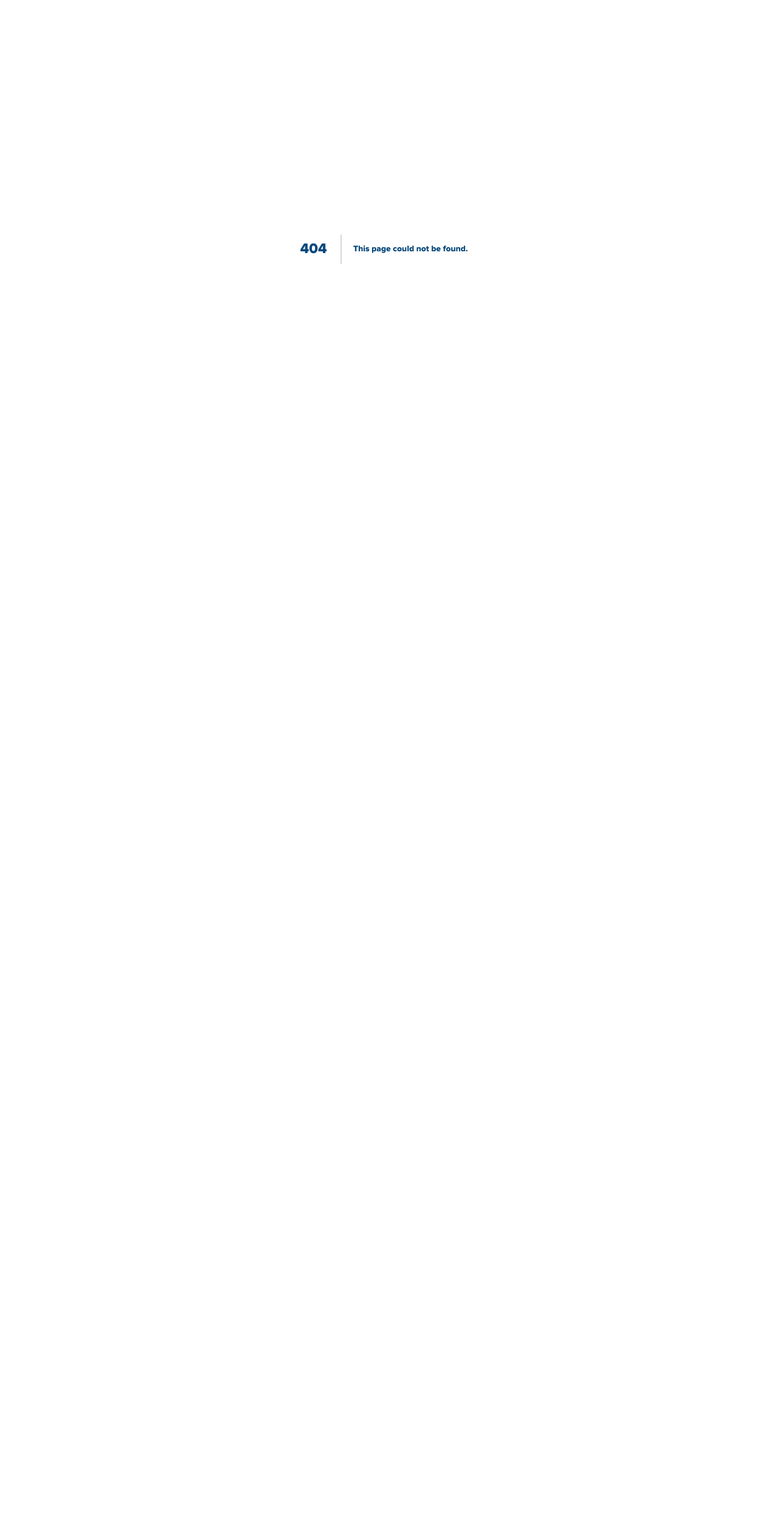
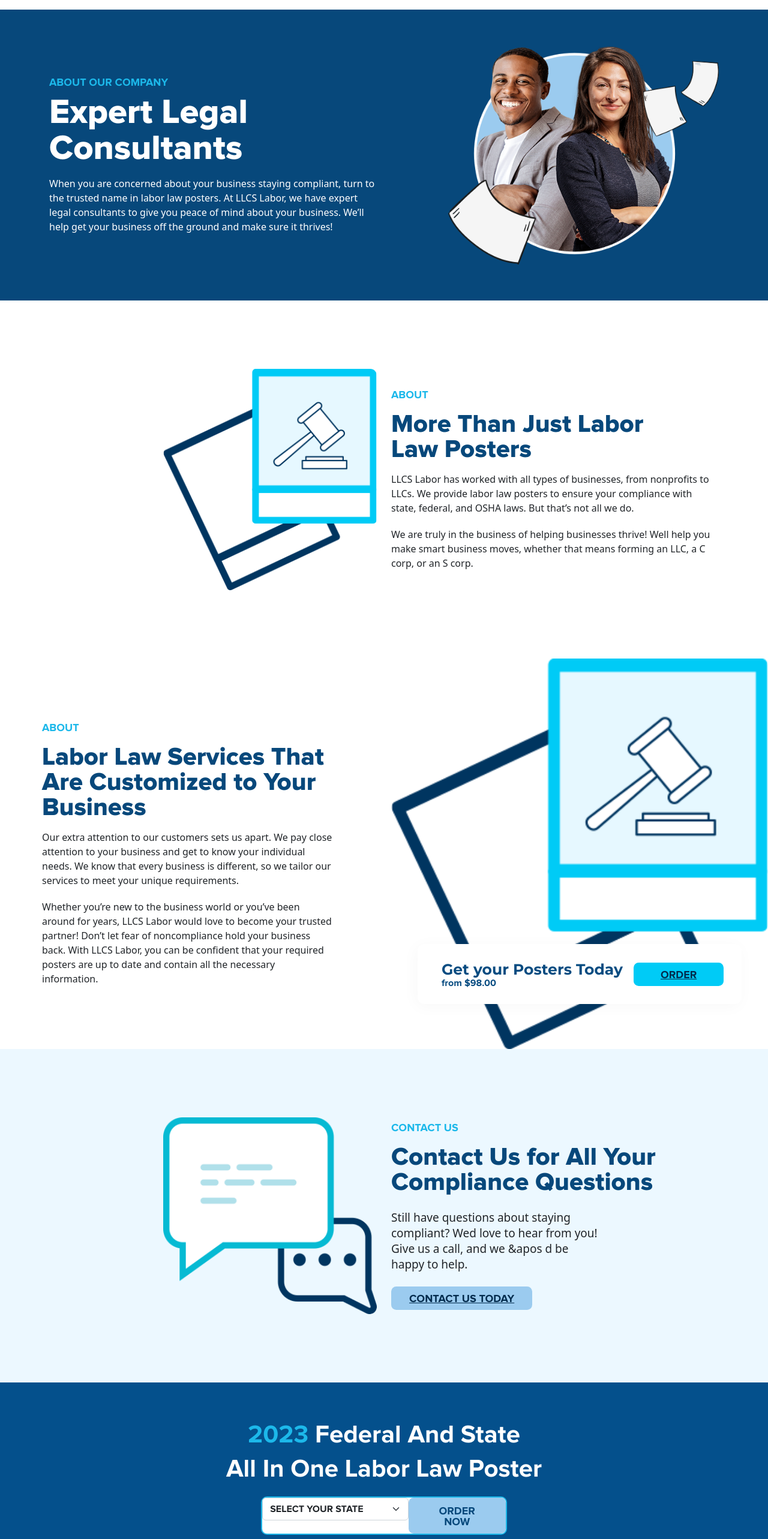
Before and after one commit to code570w/nextdemo, a Next.js app: page /about in a window 1280 px wide. Before the commit this address had no page. Shown: the part 140-2706 px from the top of the page at 60% size. Before the commit the page ends 956 px from the top, so only its background shows below. Built offline with nearby package versions, Linux system fonts and the light colour scheme.

Commit message:
about page

```diff
--- /dev/null
+++ b/app/about/page.jsx
@@ -0,0 +1,116 @@
+import React from 'react'
+import Image from 'next/image';
+import compliance from '../images/compliance-questions.png';
+import about from '../images/about-banner-image.png';
+import law from '../images/labor-law.png';
+
+
+export default function aboutPage() {
+  return (
+    <>
+      <section className="inner-banner-section bg-navy-blue">
+        <div className="container">
+          <div className="row align-items-center">
+            <div className="col-md-6 inner-banner-left mb-4 mb-lg-0">
+              <h3 className="text-uppercase font-21 text-bright-sky-blue">ABOUT OUR COMPANY</h3>
+              <h1 className="text-white font-68 font-Proxiextrabold mb-xl-3">Expert Legal Consultants</h1>
+              <div className="text-white banner-content">
+                <p>When you are concerned about your business staying compliant, turn to the trusted name in labor law posters. At LLCS Labor, we have expert legal consultants to give you peace of mind about your business. We’ll help get your business off the ground and make sure it thrives!</p>
+              </div>
+            </div>
+            <div className="col-md-6 col-lg-5 offset-lg-1 inner-banner-right">
+              <Image width={500} height={500} src={about} className="img-fluid w-100" alt="About Image" />
+            </div>
+          </div>
+        </div>
+      </section>
+      <section className="two-column-with-image">
+        <div className="container">
+          <div className="row align-items-center py-lg-4">
+            <div className="col-lg-4 offset-lg-2 two-left-col mb-4 mb-lg-0">
+              <Image width={500} height={500} src={law} className="img-fluid  w-100 w-mb-75" alt="Labor Law" />
+            </div>
+            <div className="col-lg-6 two-right-col">
+              <h3 className="font-21 text-uppercase text-bright-sky-blue mb-3">About</h3>
+              <h2 className="font-48 mb-3 pe-lg-5 me-lg-5">More Than Just Labor Law Posters</h2>
+              <div className="two-col-content pe-lg-0">
+                <p>LLCS Labor has worked with all types of businesses, from nonprofits to LLCs. We provide labor law posters to ensure your compliance with state, federal, and OSHA laws. But that’s not all we do.</p>
+                <p>We are truly in the business of helping businesses thrive! Well help you make smart business moves, whether that means forming an LLC, a C corp, or an S corp.</p>
+              </div>
+            </div>
+          </div>
+        </div>
+      </section>
+      <section className="full-width-image-section full-right-image">
+        <div className="container-fluid">
+          <div className="row flex-column-reverse flex-lg-row">
+            <div className="col-lg-6 full-content-col d-lg-flex align-items-center mb-4 mb-lg-0">
+              <div className="full-content">
+                <h3 className="font-21 text-uppercase text-bright-sky-blue mb-3">About</h3>
+                <h2 className="font-48 mb-3 font-Proxiextrabold">Labor Law Services That Are Customized to Your Business</h2>
+                <div className="full-copy-content">
+                  <p>Our extra attention to our customers sets us apart. We pay close attention to your business and get to know your individual needs. We know that every business is different, so we tailor our services to meet your unique requirements.</p>
+                  <p>Whether you’re new to the business world or you’ve been around for years, LLCS Labor would love to become your trusted partner! Don’t let fear of noncompliance hold your business back. With LLCS Labor, you can be confident that your required posters are up to date and contain all the necessary information.</p>
+                </div>
+              </div>
+            </div>
+            <div className="col-lg-6 pe-lg-0 full-image-col mb-4 mb-lg-0 position-relative">
+              <Image width={500} height={500} src={law} className="img-fluid w-100" alt="Law Services" />
+              <div className="product-lists image-overlay-content">
+                <div className="product-info d-flex align-items-center">
+                  <div className="ps-0">
+                    <h3 className="mb-0 font-28 font-montserrat fw-bold">Get your Posters Today</h3>
+                    <h4 className="mb-0 font-18">from $98.00</h4>
+                  </div>
+                  <div className="text-end pe-0">
+                    <a href="#" className="sky-blue-button">Order</a>
+                  </div>
+                </div>
+              </div>
+            </div>
+          </div>
+        </div>
+      </section>
+      <section className="two-column-with-image bg-light-cyan">
+        <div className="container">
+          <div className="row align-items-center py-lg-4">
+            <div className="col-lg-4 offset-lg-2 two-left-col mb-4 mb-lg-0">
+              <Image width={500} height={500} src={compliance} className="img-fluid w-100 w-mb-75" alt="Compliance Questions"/>
+            </div>
+            <div className="col-lg-5 two-right-col">
+              <h3 className="font-21 text-uppercase text-bright-sky-blue mb-3">contact us</h3>
+              <h2 className="font-48 mb-3">Contact Us for All Your Compliance Questions</h2>
+              <div className="font-24 two-col-content my-4">
+                <p>Still have questions about staying compliant? Wed love to hear from you! Give us a call, and we &apos d be happy to help.</p>
+              </div>
+              <a href="/contact" className="sky-blue-button">contact us today</a>
+            </div>
+          </div>
+        </div>
+      </section>
+      <section className="cta-section text-center">
+        <div className="container">
+          <div className="row justify-content-lg-center">
+            <div className="col-lg-8 col-xl-6">
+              <h2 className="text-white font-48 cta-title mb-3 font-Proxibold"><span>2023</span> Federal And State<br/> All In One Labor Law Poster</h2>
+              <form className="inline-form">
+                <div className="form-control-col">
+                  <select className="form-select" aria-label="Default select example">
+                    <option>Select Your State</option>
+                    <option value="1">One</option>
+                    <option value="2">Two</option>
+                    <option value="3">Three</option>
+                  </select>
+                </div>
+                <div className="form-button-col">
+                  <button type="submit" className="submit-button">order now</button>
+                </div>
+              </form>
+            </div>
+          </div>
+        </div>
+      </section>
+
+    </>
+  )
+}
--- a/components/header.jsx
+++ b/components/header.jsx
@@ -38,7 +38,7 @@
                                     <div id="navbarSupportedContent" className="main-menu collapse navbar-collapse justify-content-lg-end">
                                         <ul className="navbar-nav align-items-lg-center">
                                             <li className="menu-item current-menu-item"><a href="index.html">Home</a></li>
-                                            <li className="menu-item"><a href="about.html">About</a></li>
+                                            <li className="menu-item"><a href="/about">About</a></li>
                                             <li className="menu-item"><a href="faq.html">FAQ</a></li>
                                             <li className="menu-item"><a href="contact.html">Contact</a></li>
                                             <li className="menu-item menu-button"><a href="/products">Order Now</a></li>
```
